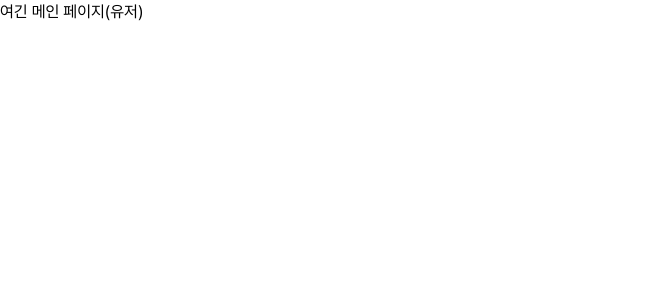
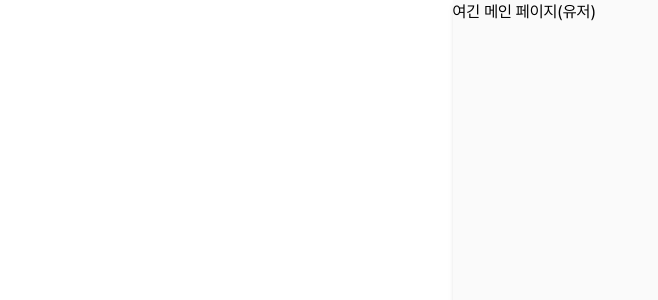
Before and after one commit to wnso-kim/perfumepedia-mobile-frontend, a React (Create React App) app: page / in a window 1280 px wide. Shown: the top 300 px of the page, without its empty margins (0-658 px from the left). Built offline with nearby package versions, Linux system fonts and the light colour scheme.

Commit message:
💄 Style : 고정 화면 비율

```diff
--- a/src/App.js
+++ b/src/App.js
@@ -6,7 +6,7 @@ import RequestList from "./page/RequestList";
 
 function App() {
   return (
-    <div className="App">
+    <div className="max-w-[375px] h-screen mx-auto bg-gray-fa shadow-md">
       <BrowserRouter>
         <Routes>
           <Route path="/" element={<Main />} />
--- a/tailwind.config.js
+++ b/tailwind.config.js
@@ -12,6 +12,7 @@ module.exports = {
           c9: "#C9C9C9",
           33: "#333236",
           a6: "#A6A6A6",
+          fa: "#FAFAFA",
         },
       },
     },
```
